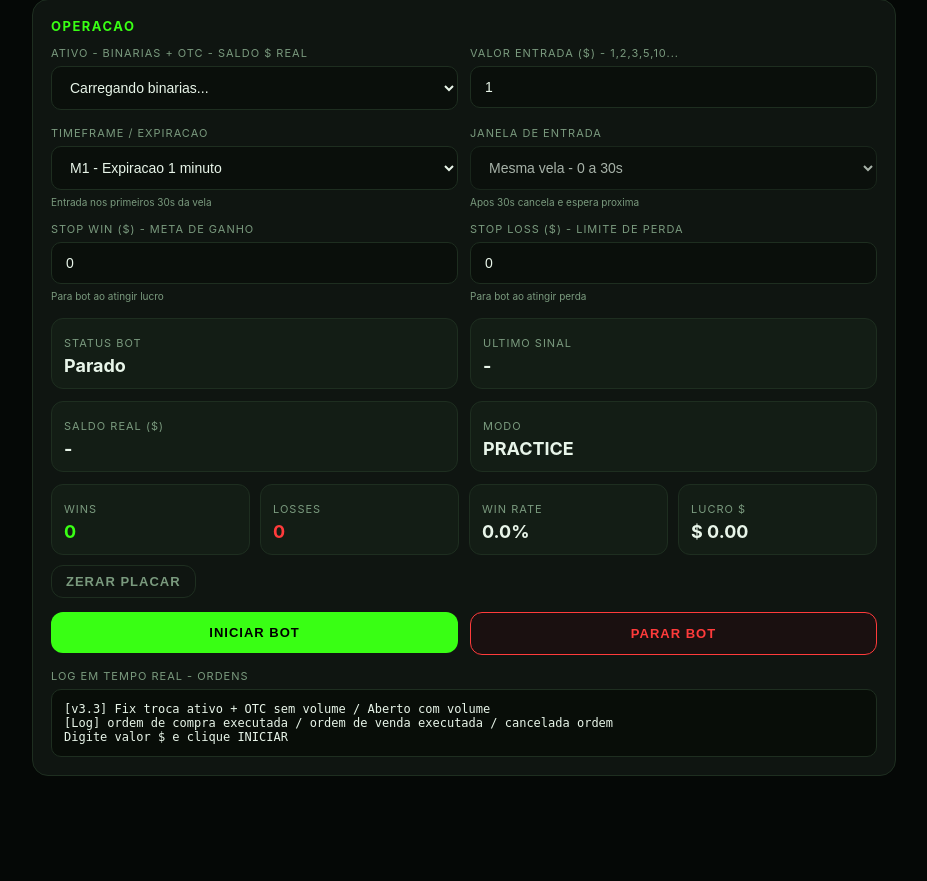
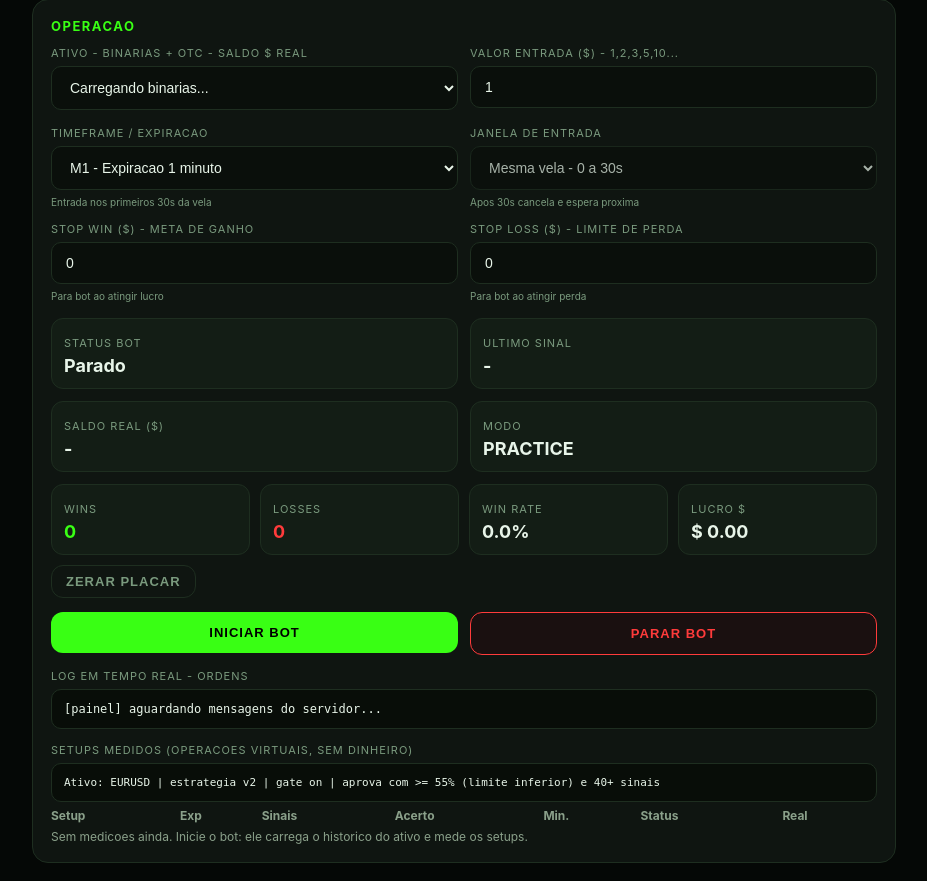
Before and after one commit to daniloadalto/danbot, a Flask app: page / in a window 1280 px wide. Shown: the part 558-1439 px from the top of the page, without its empty margins (176-1103 px from the left). Before the commit the page ends 1334 px from the top, so only its background shows below. Run offline with Flask 3, Linux system fonts and the light colour scheme; data that the repository does not hold is empty.

Commit message:
Update dashboard.html

```diff
--- a/templates/dashboard.html
+++ b/templates/dashboard.html
@@ -67,9 +67,10 @@
 <div class="placar"><div class="kpi"><small>Wins</small><b id="wins" style="color:#39FF14">0</b></div><div class="kpi"><small>Losses</small><b id="losses" style="color:#ff3b3b">0</b></div><div class="kpi"><small>Win Rate</small><b id="winrate">0%</b></div><div class="kpi"><small>Lucro $</small><b id="profit">0</b></div></div>
 <div style="margin-top:10px"><button class="btn btn-outline" style="width:auto;padding:8px 14px" onclick="resetStats()">Zerar placar</button></div>
 <div class="row" style="margin-top:14px"><div class="col"><button class="btn btn-green" onclick="startBot()">Iniciar Bot</button></div><div class="col"><button class="btn btn-red" onclick="stopBot()">Parar Bot</button></div></div>
-<div style="margin-top:14px"><label>Log em tempo real - ordens</label><div id="log" class="log">[v3.3] Fix troca ativo + OTC sem volume / Aberto com volume
-[Log] ordem de compra executada / ordem de venda executada / cancelada ordem
-Digite valor $ e clique INICIAR</div></div>
+<div style="margin-top:14px"><label>Log em tempo real - ordens</label><div id="log" class="log">[painel] aguardando mensagens do servidor...</div></div>
+<div style="margin-top:14px"><label>Setups medidos (operacoes virtuais, sem dinheiro)</label>
+<div id="setupsInfo" class="log" style="max-height:none;font-size:11px">carregando...</div>
+<div style="overflow-x:auto"><table id="setupsTbl" style="width:100%;border-collapse:collapse;font-size:12px;margin-top:6px"></table></div></div>
 </div>
 </div>
 <script>
@@ -140,7 +141,7 @@
   try{
     const r=await fetch('/api/bot/asset',{method:'POST',headers:headers(),body:JSON.stringify({asset})});
     const j=await r.json();
-    log(j.ok ? ('Ativo '+asset+' salvo - regra: '+(asset.includes('OTC')?'OTC sem volume (SMA10)':'Mercado aberto com VWAP volume')) : ('Erro ao salvar ativo: '+(j.error||'')));
+    log(j.ok ? ('Ativo '+asset+' salvo') : ('Erro ao salvar ativo: '+(j.error||'')));
   }catch(e){log('Erro ao salvar ativo: '+e.message);}
 }
 function onAmountChange(){const v=document.getElementById('amount').value;localStorage.setItem('danbot_amount',v);log('Valor entrada alterado para $ '+v);}
@@ -185,9 +186,46 @@
   const j=await res.json();
   if(j.ok){
     log('Bot iniciado '+asset+' - Entrada $ '+amount+' - '+timeframe+' exp '+(timeframe==='M5'?'5':'1')+'min - ENTRADAS REAIS');
-    log('Regra: '+ (asset.includes('OTC') ? 'OTC sem volume (SMA10)' : 'Mercado aberto com VWAP volume'));
+    log('Estrategia v2: so entra onde os setups foram validados (veja a tabela abaixo e o log)');
   } else {log('Erro iniciar: '+(j.error||''));}
   botStatus();
+}
+
+async function loadSetups(){
+  try{
+    const r=await fetch('/api/bot/setups',{headers:headers()});
+    if(!r.ok) return;
+    const j=await r.json();
+    if(!j.ok){document.getElementById('setupsInfo').textContent=j.error||'indisponivel';return;}
+    document.getElementById('setupsInfo').textContent='Ativo: '+j.asset+' | estrategia '+j.strategy+' | gate '+j.gate+
+      ' | aprova com >= '+j.min_lb+'% (limite inferior) e '+j.min_n+'+ sinais';
+    const t=document.getElementById('setupsTbl');
+    let h='<tr style="color:#8aa08a;text-align:left"><th>Setup</th><th>Exp</th><th>Sinais</th><th>Acerto</th><th>Min.</th><th>Status</th><th>Real</th></tr>';
+    (j.rows||[]).forEach(x=>{
+      const ok=x.status==='APROVADO';
+      h+='<tr style="border-top:1px solid #1c2a1c"><td>'+x.setup.replace('_',' ')+'</td><td>'+x.exp+'m</td><td>'+x.n+'</td><td>'+x.wr+'%</td><td>'+x.lb+'%</td>'+
+         '<td style="color:'+(ok?'#39FF14':'#c9a227')+'">'+x.status+'</td><td>'+(x.real_n?(x.real_wr+'% ('+x.real_n+')'):'-')+'</td></tr>';
+    });
+    if(!(j.rows||[]).length) h+='<tr><td colspan="7" style="color:#8aa08a;padding-top:6px">Sem medicoes ainda. Inicie o bot: ele carrega o historico do ativo e mede os setups.</td></tr>';
+    t.innerHTML=h;
+  }catch(e){}
+}
+let _logSeq=0;
+async function pollLog(){
+  try{
+    const r=await fetch('/api/bot/log?since='+_logSeq,{headers:headers()});
+    if(!r.ok) return;
+    const j=await r.json();
+    if(typeof j.last==='number' && j.last<_logSeq){_logSeq=0; return;}   // servidor reiniciou
+    const el=document.getElementById('log');
+    (j.rows||[]).forEach(x=>{ el.textContent+='\n['+x.time+'] '+x.msg; });
+    if((j.rows||[]).length){
+      // mantem so as ultimas 150 linhas na tela
+      const lines=el.textContent.split('\n'); if(lines.length>150) el.textContent=lines.slice(-150).join('\n');
+      el.scrollTop=el.scrollHeight;
+    }
+    _logSeq=j.last||_logSeq;
+  }catch(e){}
 }
 async function resetStats(){
   if(!confirm('Zerar o placar (Wins, Losses, Win Rate e Lucro)? Isso nao altera nada na corretora.')) return;
@@ -208,6 +246,8 @@
 document.getElementById('stopWin').addEventListener('change',e=>localStorage.setItem('danbot_stopWin',e.target.value));
 document.getElementById('stopLoss').addEventListener('change',e=>localStorage.setItem('danbot_stopLoss',e.target.value));
 setInterval(()=>{checkBroker();botStatus();loadPlacar();scan();},4000);
+setInterval(pollLog,2000);pollLog();
+setInterval(loadSetups,15000);loadSetups();
 checkBroker();botStatus();loadPlacar();
 </script>
 </body>
```
